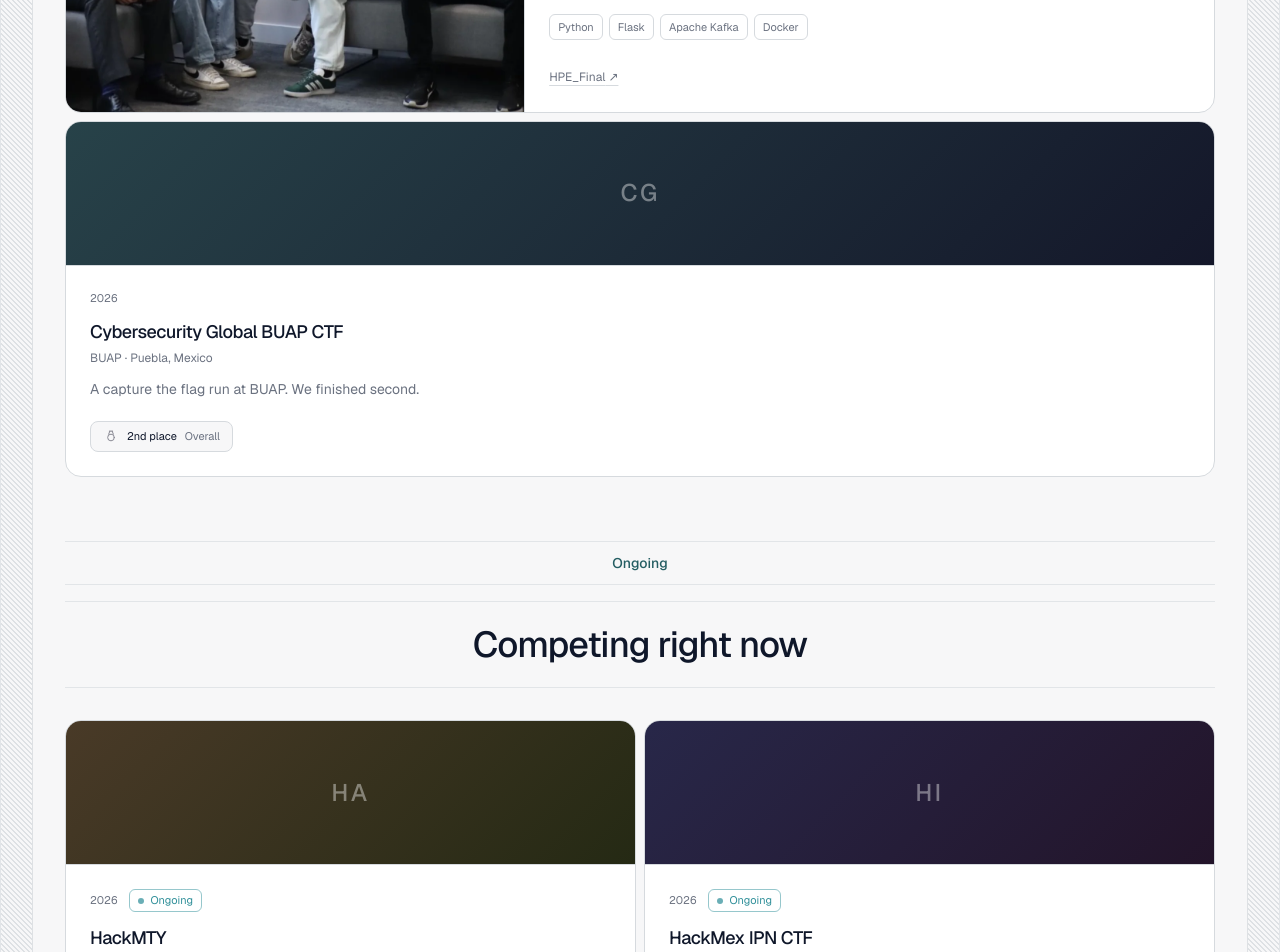
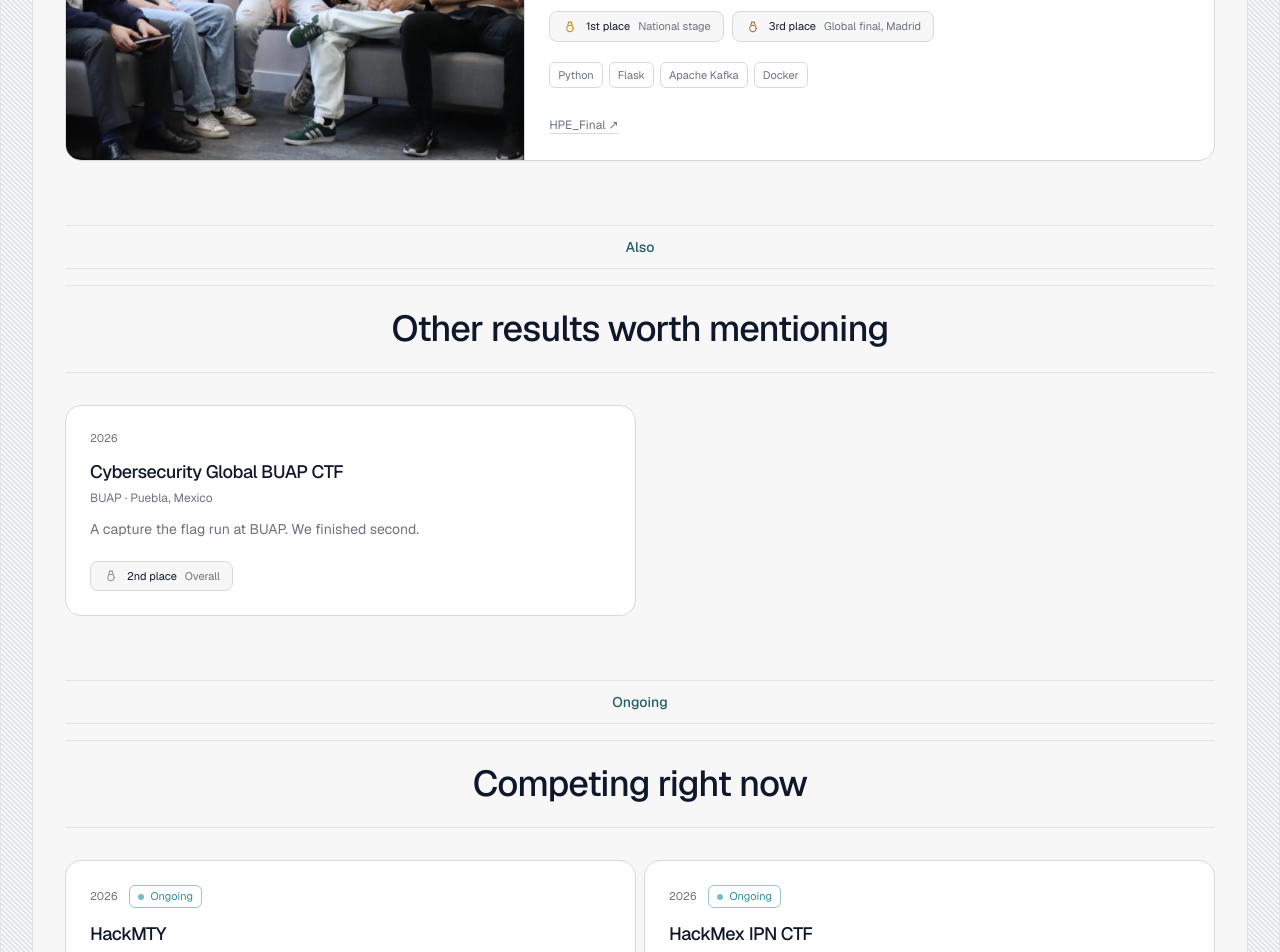
Before and after one commit to damianbasilio/damianbasilio-dev, a Next.js app: page /en/competitions/ in a window 1280 px wide. Shown: the part 780-1732 px from the top of the page. Built offline with nearby package versions, Linux system fonts and the light colour scheme.

Commit message:
fix: widen HPE screenshot margins, photo-free competition cards
Only the anchor entry has photography, so the rest no longer reserve space
for an image or render a gradient placeholder.

```diff
--- a/app/[locale]/competitions/page.tsx
+++ b/app/[locale]/competitions/page.tsx
@@ -29,14 +29,15 @@ export default async function CompetitionsPage({ params }: LocaleParams) {
   const locale = toLocale((await params).locale);
   const dict = getDictionary(locale);
 
-  const completed = competitions.filter((c) => c.status === 'completed');
-  const ongoing = competitions.filter((c) => c.status === 'ongoing');
-  const anchor = completed.filter((c) => c.anchor);
-  const otherCompleted = completed.filter((c) => !c.anchor);
+  // Only the anchor entry has photography; everything else is text only.
+  const anchor = competitions.find((c) => c.anchor);
+  const rest = competitions.filter((c) => !c.anchor);
+  const completed = rest.filter((c) => c.status === 'completed');
+  const ongoing = rest.filter((c) => c.status === 'ongoing');
 
   return (
     <PageShell>
-      <section className="pt-12 text-center md:pt-16">
+      <section className="py-16 text-center md:py-20">
         <h1 className="mx-auto max-w-2xl text-balance text-[clamp(2rem,5vw,3.25rem)] font-medium leading-[1.1] tracking-[-0.05em]">
           {dict.competitions.pageTitle}
         </h1>
@@ -45,35 +46,46 @@ export default async function CompetitionsPage({ params }: LocaleParams) {
         </p>
       </section>
 
-      <div className="mt-12 space-y-12 pb-16 md:space-y-16">
+      <div className="space-y-12 pb-20 md:space-y-16">
+        {anchor && (
           <section className="relative space-y-8">
             <RuledHeading
               eyebrow={dict.competitions.result}
               title={dict.competitions.resultsHeading}
             />
-          <div className="grid grid-cols-1 gap-2">
-            {anchor.map((competition, i) => (
+            <Reveal variant="tilt">
+              <CompetitionCard
+                competition={anchor}
+                locale={locale}
+                dict={dict}
+                anchor
+              />
+            </Reveal>
+          </section>
+        )}
+
+        {completed.length > 0 && (
+          <section className="relative space-y-8">
+            <RuledHeading
+              eyebrow={dict.competitions.alsoEyebrow}
+              title={dict.competitions.alsoHeading}
+            />
+            <div className="grid grid-cols-1 gap-2 md:grid-cols-2">
+              {completed.map((competition, i) => (
                 <Reveal key={competition.slug} delay={i} variant="tilt">
                   <CompetitionCard
                     competition={competition}
                     locale={locale}
                     dict={dict}
-                  anchor
-                />
-              </Reveal>
-            ))}
-            {otherCompleted.map((competition, i) => (
-              <Reveal key={competition.slug} delay={i + 1} variant="tilt">
-                <CompetitionCard
-                  competition={competition}
-                  locale={locale}
-                  dict={dict}
+                    showMedia={false}
                   />
                 </Reveal>
               ))}
             </div>
           </section>
+        )}
 
+        {ongoing.length > 0 && (
           <section className="relative space-y-8">
             <RuledHeading
               eyebrow={dict.competitions.ongoing}
@@ -86,11 +98,13 @@ export default async function CompetitionsPage({ params }: LocaleParams) {
                     competition={competition}
                     locale={locale}
                     dict={dict}
+                    showMedia={false}
                   />
                 </Reveal>
               ))}
             </div>
           </section>
+        )}
       </div>
     </PageShell>
   );
--- a/components/competition-card.tsx
+++ b/components/competition-card.tsx
@@ -11,18 +11,23 @@ export function CompetitionCard({
   locale,
   dict,
   anchor = false,
+  showMedia = true,
 }: {
   competition: Competition;
   locale: Locale;
   dict: Dictionary;
   anchor?: boolean;
+  /** Only entries that actually have a photo should reserve space for one. */
+  showMedia?: boolean;
 }) {
   const ongoing = competition.status === 'ongoing';
+  const withMedia = showMedia && competition.images.length > 0;
 
   return (
     <Card interactive padded={false} className="h-full">
       {/* Card's inner wrapper is always flex-col, so the row layout lives here. */}
       <div className={cn('flex h-full flex-col', anchor && 'md:flex-row')}>
+        {withMedia && (
           <div
             className={cn(
               'w-full shrink-0 overflow-hidden border-border',
@@ -39,6 +44,7 @@ export function CompetitionCard({
               focus={competition.focus}
             />
           </div>
+        )}
 
         <div className="flex flex-1 flex-col p-6">
           <div className="flex flex-wrap items-center gap-3">
--- a/dictionaries/en.json
+++ b/dictionaries/en.json
@@ -53,7 +53,9 @@
     "result": "Results",
     "ongoingTitle": "Competing right now",
     "resultsHeading": "Where I competed and how it went",
-    "pageTitle": "Every hackathon and CTF I have competed in."
+    "pageTitle": "Every hackathon and CTF I have competed in.",
+    "alsoEyebrow": "Also",
+    "alsoHeading": "Other results worth mentioning"
   },
   "contact": {
     "title": "Contact",
--- a/dictionaries/es.json
+++ b/dictionaries/es.json
@@ -53,7 +53,9 @@
     "result": "Resultados",
     "ongoingTitle": "Compitiendo ahora",
     "resultsHeading": "Dónde competí y cómo me fue",
-    "pageTitle": "Cada hackathon y CTF en los que he competido."
+    "pageTitle": "Cada hackathon y CTF en los que he competido.",
+    "alsoEyebrow": "También",
+    "alsoHeading": "Otros resultados que vale la pena mencionar"
   },
   "contact": {
     "title": "Contacto",
```
Also changed, not shown: public/images/projects/hpe-cds-01.webp. Lines whose indentation alone changed are shown as unchanged.
